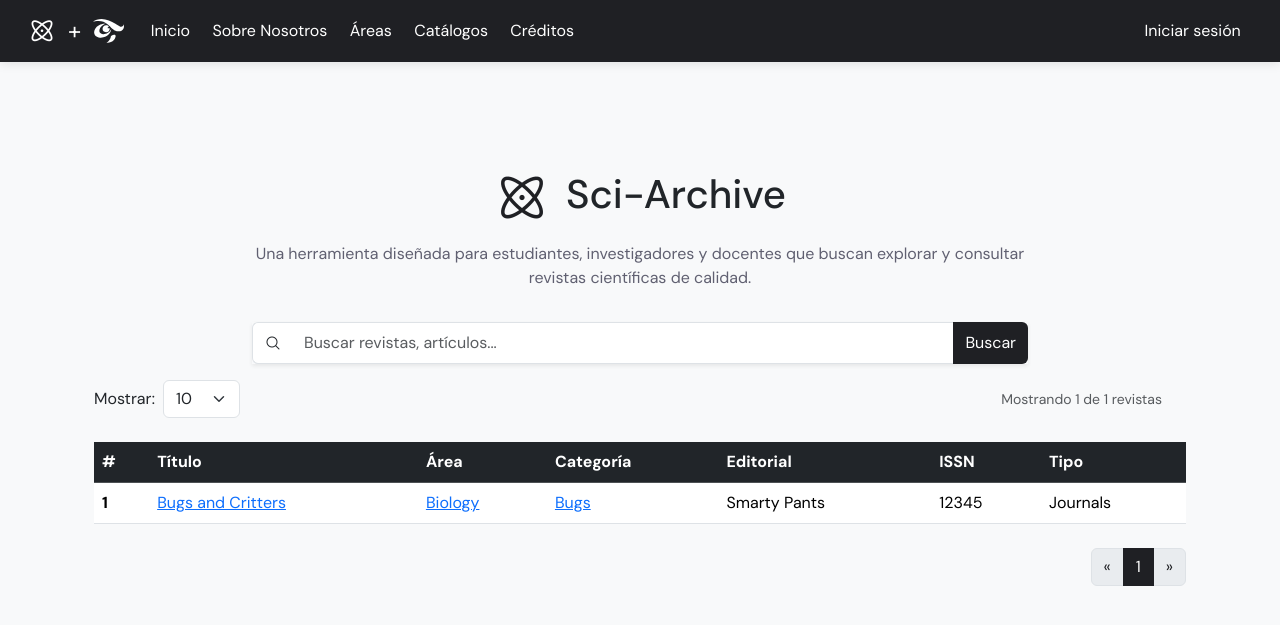
After one commit to verorodzn/magazines-catalog, a Flask app: page / in a window 1280 px wide. The commit adds this page. Shown: the top 625 px of the page. Run offline with Flask 3, Linux system fonts and the light colour scheme.

Commit message:
Home page now shows results in a table with pagination. Logout was also implemented :)

```diff
--- a/app.py
+++ b/app.py
@@ -1,7 +1,7 @@
 from flask import Flask, request, session, flash, redirect, url_for, render_template
-import random
 import os
 import catalog_classes as cc
+import math
 
 app = Flask(__name__)
 app.secret_key = os.urandom(24)
@@ -9,6 +9,24 @@ app.secret_key = os.urandom(24)
 # Load users from CSV
 catalog = cc.Catalog()
 catalog.load_csv('datos/users.csv', cc.User)
+catalog.load_csv('datos/magazines.csv', cc.Magazine)
+
+# Pagination
+def paginate(items, page, per_page):
+    total_items = len(items)
+    total_pages = math.ceil(total_items / per_page) if per_page > 0 else 1
+    paginated_items = items[(page-1)*per_page : page*per_page] if per_page > 0 else items
+    return {
+        'items': paginated_items,
+        'page': page,
+        'per_page': per_page,
+        'total_items': total_items,
+        'total_pages': total_pages,
+        'has_prev': page > 1,
+        'has_next': page < total_pages,
+        'prev_num': page - 1,
+        'next_num': page + 1
+    }
 
 @app.route('/login', methods=['GET', 'POST'])
 def login():
@@ -18,17 +36,46 @@ def login():
         if catalog.login(username, password):
             session['logged_in'] = True
             session['username'] = catalog.current_user.name
-            flash('Inicio de sesión exitoso', 'success')
             return redirect(url_for('home'))
         else:
             flash('Usuario o contraseña incorrectos', 'danger')
     return render_template('login.html')
 
-@app.route('/home')
+@app.route('/logout')
+def logout():
+    session.clear()
+    catalog.current_user = None
+    return redirect(url_for('login'))
+
+@app.route('/')
 def home():
-    if not session.get('logged_in'):
-        return redirect(url_for('login'))
-    return render_template('home.html')
+    # Get pagination parameters
+    per_page = request.args.get('per_page', default=10, type=int)
+    page = request.args.get('page', default=1, type=int)
+
+    # Validate pagination parameters
+    per_page = 10 if per_page not in [10, 50, 100] else per_page
+    page = max(1, page)
+
+    # Load magazines from CSV
+    catalog.load_csv('datos/magazines.csv', cc.Magazine)
+    all_magazines = list(catalog.magazines.values())
+
+    # Paginate magazines
+    pagination = paginate(all_magazines, page, per_page)
+
+    return render_template('home.html',
+                         username=session.get('username'),
+                         current_user=catalog.current_user,
+                         magazines=pagination['items'],
+                         total_magazines=pagination['total_items'],
+                         per_page=pagination['per_page'],
+                         page=pagination['page'],
+                         total_pages=pagination['total_pages'],
+                         has_prev=pagination['has_prev'],
+                         has_next=pagination['has_next'],
+                         prev_num=pagination['prev_num'],
+                         next_num=pagination['next_num'])
 
 if __name__ == '__main__':
     app.run(debug=True)
--- /dev/null
+++ b/datos/magazines.csv
@@ -0,0 +1,2 @@
+h_index,title,area,category,publisher,issn,widget,publication_type
+1,Bugs and Critters,Biology,Bugs,Smarty Pants,12345,-,Journals
--- /dev/null
+++ b/templates/base.html
@@ -0,0 +1,150 @@
+<!DOCTYPE html>
+<html lang="es">
+
+<head>
+    <meta charset="UTF-8">
+    <meta name="viewport" content="width=device-width, initial-scale=1">
+    <title>Sci-Archive</title>
+    <!-- Bootstrap CSS -->
+    <link href="https://cdn.jsdelivr.net/npm/bootstrap@5.3.6/dist/css/bootstrap.min.css" rel="stylesheet">
+    <!-- Google Fonts -->
+    <link rel="preconnect" href="https://fonts.googleapis.com">
+    <link rel="preconnect" href="https://fonts.gstatic.com" crossorigin>
+    <link
+        href="https://fonts.googleapis.com/css2?family=DM+Sans:ital,opsz,wght@0,9..40,100..1000;1,9..40,100..1000&display=swap"
+        rel="stylesheet">
+    <!-- Phosphor Icons -->
+    <link rel="stylesheet" type="text/css"
+        href="https://cdn.jsdelivr.net/npm/@phosphor-icons/web@2.1.1/src/regular/style.css" />
+    <link rel="stylesheet" type="text/css"
+        href="https://cdn.jsdelivr.net/npm/@phosphor-icons/web@2.1.1/src/fill/style.css" />
+
+    <style>
+        body {
+            font-family: "DM Sans", sans-serif;
+            padding-top: 170px;
+        }
+
+        .navbar-custom {
+            background-color: #1F2024;
+            box-shadow: 0 2px 10px rgba(0, 0, 0, 0.1);
+            padding: 0.5rem 1rem;
+        }
+
+        .navbar-custom .navbar-brand,
+        .navbar-custom .nav-link {
+            color: white !important;
+            transition: all 0.3s ease;
+        }
+
+        .navbar-custom .nav-link {
+            padding: 0.5rem 1rem;
+            margin: 0 0.2rem;
+            border-radius: 4px;
+        }
+
+        .navbar-custom .nav-link:hover,
+        .navbar-custom .nav-link:focus {
+            background-color: rgba(255, 255, 255, 0.1);
+        }
+
+        .navbar-custom .nav-link.active {
+            background-color: rgba(255, 255, 255, 0.2);
+        }
+    </style>
+</head>
+
+<body class="bg-light">
+    <!-- Nav bar -->
+    <nav class="navbar navbar-expand-lg navbar-dark navbar-custom fixed-top">
+        <div class="container-fluid">
+            <!-- Logo -->
+            <a class="navbar-brand d-flex align-items-center" href="/" style="gap: 12px;">
+                <i class="ph ph-atom display-6 my-auto" style="font-size: 1.75rem;"></i>
+                <span class="my-auto" style="font-size: 1.5rem; font-weight: normal;">+</span>
+                <img src="static/imgs/unison-logo.svg" alt="Unison Logo" class="my-auto"
+                    style="height: 24px; filter: brightness(0) invert(1);">
+            </a>
+
+            <!-- Hamburger button for small devices -->
+            <button class="navbar-toggler" type="button" data-bs-toggle="collapse" data-bs-target="#navbarContent">
+                <span class="navbar-toggler-icon"></span>
+            </button>
+
+            <!-- Navbar content -->
+            <div class="collapse navbar-collapse" id="navbarContent">
+                <ul class="navbar-nav me-auto mb-2 mb-lg-0">
+                    <li class="nav-item">
+                        <a class="nav-link" href="/">
+                            Inicio
+                        </a>
+                    </li>
+                    <li class="nav-item">
+                        <a class="nav-link" href="/about">
+                            Sobre Nosotros
+                        </a>
+                    </li>
+                    <li class="nav-item">
+                        <a class="nav-link" href="/areas">
+                            Áreas
+                        </a>
+                    </li>
+                    <li class="nav-item">
+                        <a class="nav-link" href="/catalogs">
+                            Catálogos
+                        </a>
+                    </li>
+                    <li class="nav-item">
+                        <a class="nav-link" href="/credits">
+                            Créditos
+                        </a>
+                    </li>
+
+                    {% if session.get('logged_in') %}
+                    <li class="nav-item">
+                        <a class="nav-link" href="/my-magazines">
+                            Mis Revistas
+                        </a>
+                    </li>
+                    {% endif %}
+                </ul>
+
+                <!-- User menu -->
+                <ul class="navbar-nav">
+                    {% if session.get('logged_in') %}
+                    <li class="nav-item dropdown">
+                        <a class="nav-link dropdown-toggle d-flex align-items-center" href="#" role="button"
+                            data-bs-toggle="dropdown">
+                            {% if current_user and current_user.profile_picture %}
+                            <img src="{{ current_user.profile_picture }}" alt="Foto de perfil"
+                                class="rounded-circle me-2" style="width: 32px; height: 32px; object-fit: cover;">
+                            {% endif %}
+                            {{ session.get('username') }}
+                        </a>
+                        <ul class="dropdown-menu dropdown-menu-end">
+                            <li><a class="dropdown-item text-danger" href="/logout">
+                                    <i class="ph ph-sign-out me-2"></i> Cerrar sesión
+                                </a></li>
+                        </ul>
+                    </li>
+                    {% else %}
+
+                    <!-- Login option in case user hasn't logged in -->
+                    <li class="nav-item">
+                        <a class="nav-link d-flex align-items-center" href="/login">
+                            </i> Iniciar sesión
+                        </a>
+                    </li>
+                    {% endif %}
+                </ul>
+            </div>
+        </div>
+    </nav>
+
+    {% block body %}
+    {% endblock %}
+
+    <script src="https://cdn.jsdelivr.net/npm/bootstrap@5.3.6/dist/js/bootstrap.bundle.min.js"></script>
+</body>
+
+</html>
--- a/templates/home.html
+++ b/templates/home.html
@@ -1,32 +1,137 @@
-<!DOCTYPE html>
-<html lang="en">
+{% extends "base.html" %}
+{% block title %}Sci-Archive{% endblock %}
 
-<head>
-    <meta charset="UTF-8">
-    <meta name="viewport" content="width=device-width, initial-scale=1">
-    <title>Home</title>
-    <link href="https://cdn.jsdelivr.net/npm/bootstrap@5.3.6/dist/css/bootstrap.min.css" rel="stylesheet">
-    <link rel="preconnect" href="https://fonts.googleapis.com">
-    <link rel="preconnect" href="https://fonts.gstatic.com" crossorigin>
-    <link
-        href="https://fonts.googleapis.com/css2?family=DM+Sans:ital,opsz,wght@0,9..40,100..1000;1,9..40,100..1000&display=swap"
-        rel="stylesheet">
-    <link rel="stylesheet" type="text/css"
-        href="https://cdn.jsdelivr.net/npm/@phosphor-icons/web@2.1.1/src/regular/style.css" />
-    <link rel="stylesheet" type="text/css"
-        href="https://cdn.jsdelivr.net/npm/@phosphor-icons/web@2.1.1/src/fill/style.css" />
+{% block body %}
 
-    <style>
-        body {
-            font-family: "DM Sans", sans-serif;
-        }
-    </style>
-</head>
+<style>
+    .pagination .page-item.active .page-link {
+        background-color: #1F2024;
+        border-color: #1F2024;
+        color: white;
+    }
+    .pagination .page-link {
+        color: #1F2024;
+    }
+    .pagination .page-item:not(.active):hover .page-link {
+        background-color: #f0f0f0;
+    }
+</style>
 
-<body class="bg-light">
+<div class="container">
+    <div class="container d-flex flex-column justify-content-center align-items-center flex-grow-1"
+        style="max-width: 800px;">
+        <!-- Logo and title -->
+        <div class="text-center">
+            <div class="d-flex align-items-center justify-content-center gap-3">
+                <i class="ph ph-atom display-4" style="color:#1F2024"></i>
+                <h1>Sci-Archive</h1>
+            </div>
+            <p class="my-3" style="color: #606071;">Una herramienta diseñada para estudiantes, investigadores y
+                docentes que buscan explorar y consultar revistas científicas de calidad.</p>
+        </div>
 
- <h2>Successful login!</h2>
+        <!-- Search bar -->
+        <div class="w-100 my-3">
+            <div class="input-group shadow-sm">
+                <span class="input-group-text bg-white border-end-0">
+                    <i class="ph ph-magnifying-glass"></i>
+                </span>
+                <input type="text" id="searchInput" name="search" class="form-control border-start-0 py-2"
+                    placeholder="Buscar revistas, artículos...">
+                <button class="btn btn-primary" type="button" style="background-color: #1F2024; border: none;">
+                    Buscar
+                </button>
+            </div>
+        </div>
+    </div>
 
-</body>
+    <!-- Show # Results -->
+    <div class="container row mb-3 align-items-center">
+        <div class="col-md-6">
+            <form method="GET" class="d-flex align-items-center form-inline">
+                <label for="per_page" class="me-2">Mostrar:</label>
+                <select name="per_page" id="per_page" class="form-select" onchange="this.form.submit()"
+                    style="width: auto;">
+                    <option value="10" {% if per_page==10 %}selected{% endif %}>10</option>
+                    <option value="50" {% if per_page==50 %}selected{% endif %}>50</option>
+                    <option value="100" {% if per_page==100 %}selected{% endif %}>100</option>
+                </select>
+            </form>
+        </div>
+        <div class="col-md-6 text-md-end">
+            <small class="text-muted">Mostrando {{ magazines|length }} de {{ total_magazines }} revistas</small>
+        </div>
+    </div>
 
-</html>
+    <!-- Table -->
+    <div class="container mt-4">
+        <table class="table table-hover">
+            <thead class="table-dark">
+                <tr>
+                    <th scope="col">#</th>
+                    <th scope="col">Título</th>
+                    <th scope="col">Área</th>
+                    <th scope="col">Categoría</th>
+                    <th scope="col">Editorial</th>
+                    <th scope="col">ISSN</th>
+                    <th scope="col">Tipo</th>
+                </tr>
+            </thead>
+            <tbody>
+                {% for magazine in magazines %}
+                <tr>
+                    <th scope="row">{{ magazine.h_index }}</th>
+                    <td><a href="/magazine/{{ magazine.h_index }}">{{ magazine.title }}</a></td>
+                    <td><a href="/area/{{ magazine.area }}">{{ magazine.area }}</a></td>
+                    <td><a href="/category/{{ magazine.category }}">{{ magazine.category }}</a></td>
+                    <td>{{ magazine.publisher }}</td>
+                    <td>{{ magazine.issn }}</td>
+                    <td>{{ magazine.publication_type }}</td>
+                </tr>
+                {% endfor %}
+            </tbody>
+        </table>
+    </div>
+
+    <!-- Pagination -->
+    <nav class="container">
+        <ul class="pagination justify-content-end mt-4">
+            {% if has_prev %}
+            <li class="page-item">
+                <a class="page-link" href="{{ url_for('home', page=prev_num, per_page=per_page) }}"></a>
+            </li>
+            {% else %}
+            <li class="page-item disabled">
+                <a class="page-link" href="#">
+                    <span>&laquo;</span>
+                </a>
+            </li>
+            {% endif %}
+
+            {% for p in range(1, total_pages + 1) %}
+            {% if p == page %}
+            <li class="page-item active"><a class="page-link" href="#">{{ p }}</a></li>
+            {% else %}
+            <li class="page-item"><a class="page-link" href="{{ url_for('home', page=p, per_page=per_page) }}">{{ p
+                    }}</a></li>
+            {% endif %}
+            {% endfor %}
+
+            {% if has_next %}
+            <li class="page-item">
+                <a class="page-link" href="{{ url_for('home', page=next_num, per_page=per_page) }}">
+                    <span>&raquo;</span>
+                </a>
+            </li>
+            {% else %}
+            <li class="page-item disabled">
+                <a class="page-link" href="#">
+                    <span>&raquo;</span>
+                </a>
+            </li>
+            {% endif %}
+        </ul>
+    </nav>
+
+</div>
+{% endblock %}
```
Also changed, not shown: catalog_classes.py (+51 -0 lines), templates/login.html (+20 -8 lines).
